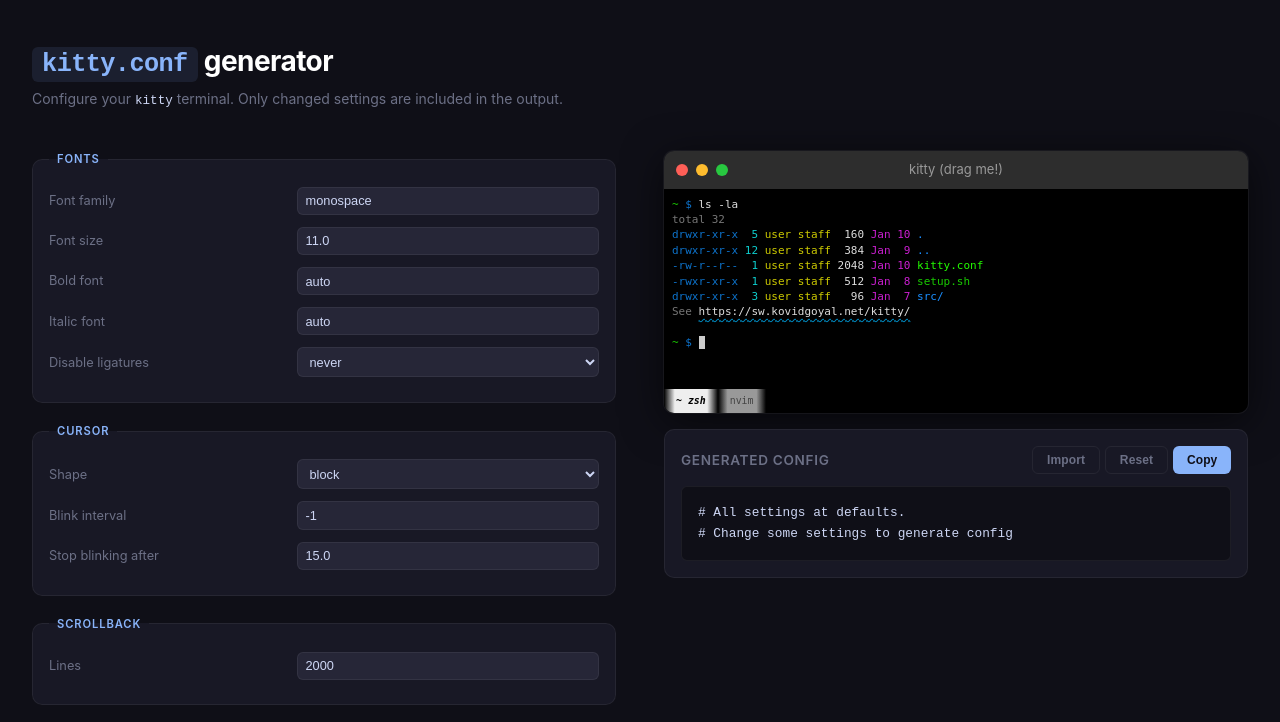
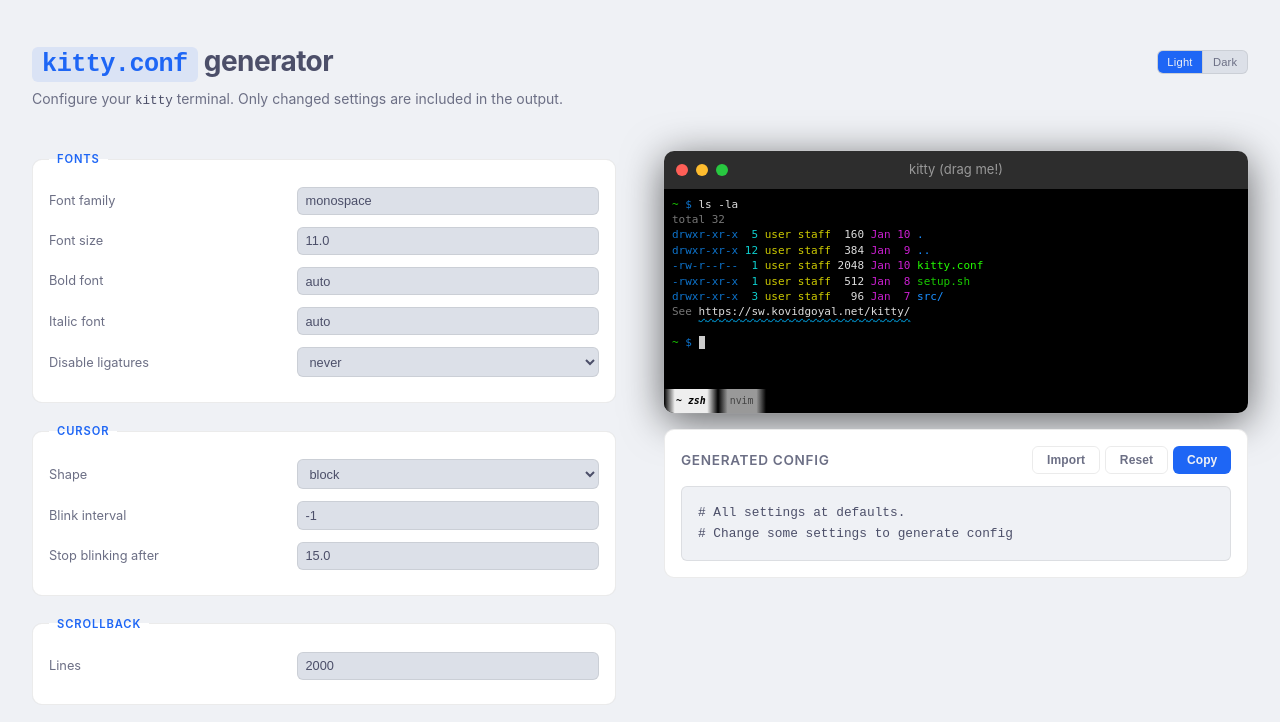
Before and after one commit to balintb/kitty-conf, a website built with Vite: page index.html in a window 1280 px wide. Shown: the top 722 px of the page. Built offline with nearby package versions, Linux system fonts and the light colour scheme.

Commit message:
Light and dark mode

```diff
--- a/src/style.css
+++ b/src/style.css
@@ -14,6 +14,20 @@
   --radius-lg: 10px;
   --mono: "JetBrains Mono", "Fira Code", "Cascadia Code", "SF Mono", monospace;
   --transition: 150ms ease;
+}
+
+[data-theme="light"] {
+  --bg: #eff1f5;
+  --bg-elevated: #ffffff;
+  --bg-surface: #e6e9ef;
+  --bg-input: #dce0e8;
+  --text: #4c4f69;
+  --text-muted: #6c6f85;
+  --text-dim: #9ca0b0;
+  --accent: #1e66f5;
+  --accent-dim: rgba(30, 102, 245, 0.1);
+  --border: rgba(0, 0, 0, 0.08);
+  --border-focus: rgba(30, 102, 245, 0.4);
 }
 
 *,
@@ -44,11 +58,54 @@ header {
   margin-bottom: 2.5rem;
 }
 
+/* Header row */
+.header-row {
+  display: flex;
+  justify-content: space-between;
+  align-items: center;
+}
+
 header h1 {
   font-size: 1.75rem;
   font-weight: 700;
   letter-spacing: -0.02em;
-  color: #fff;
+  color: var(--text);
+}
+
+/* Theme toggle */
+.theme-toggle {
+  display: flex;
+  background: var(--bg-input);
+  border: 1px solid var(--border);
+  border-radius: var(--radius);
+  overflow: hidden;
+}
+
+.theme-btn {
+  background: transparent;
+  color: var(--text-muted);
+  border: none;
+  border-radius: 0;
+  padding: 0.3rem 0.6rem;
+  font-size: 0.7rem;
+  font-weight: 500;
+  cursor: pointer;
+  transition: background var(--transition), color var(--transition);
+  letter-spacing: 0.02em;
+}
+
+.theme-btn:hover {
+  color: var(--text);
+  opacity: 1;
+}
+
+.theme-btn.active {
+  background: var(--accent);
+  color: var(--bg);
+}
+
+.theme-btn + .theme-btn {
+  border-left: 1px solid var(--border);
 }
 
 header h1 code {
@@ -583,8 +640,8 @@ button:active {
 
 .btn-secondary:hover {
   color: var(--text);
-  border-color: rgba(255, 255, 255, 0.12);
-  background: rgba(255, 255, 255, 0.03);
+  border-color: var(--border-focus);
+  background: var(--accent-dim);
   opacity: 1;
 }
 
--- a/src/ui.ts
+++ b/src/ui.ts
@@ -7,6 +7,48 @@ import { parseConfig } from "./parse";
 import { getLocalFonts } from "./fonts";
 
 const inputElements: Map<string, HTMLInputElement | HTMLSelectElement> = new Map();
+
+type Theme = "light" | "dark";
+
+function getSystemTheme(): Theme {
+  return window.matchMedia("(prefers-color-scheme: light)").matches ? "light" : "dark";
+}
+
+function getTheme(): Theme {
+  const stored = localStorage.getItem("theme");
+  if (stored === "light" || stored === "dark") return stored;
+  return getSystemTheme();
+}
+
+function applyTheme(theme: Theme): void {
+  document.documentElement.setAttribute("data-theme", theme);
+  localStorage.setItem("theme", theme);
+}
+
+function buildThemeToggle(): HTMLElement {
+  const wrapper = document.createElement("div");
+  wrapper.className = "theme-toggle";
+
+  const current = getTheme();
+
+  for (const value of ["light", "dark"] as Theme[]) {
+    const btn = document.createElement("button");
+    btn.className = "theme-btn";
+    btn.textContent = value.charAt(0).toUpperCase() + value.slice(1);
+    if (value === current) btn.classList.add("active");
+
+    btn.addEventListener("click", () => {
+      wrapper.querySelector(".theme-btn.active")?.classList.remove("active");
+      btn.classList.add("active");
+      applyTheme(value);
+    });
+
+    wrapper.appendChild(btn);
+  }
+
+  applyTheme(current);
+  return wrapper;
+}
 const colorPickers: Map<string, HTMLInputElement> = new Map();
 
 let fontDatalist: HTMLDataListElement | null = null;
@@ -130,11 +172,21 @@ async function loadFonts(): Promise<void> {
 
 export function render(root: HTMLElement): void {
   const header = document.createElement("header");
+
+  const headerRow = document.createElement("div");
+  headerRow.className = "header-row";
+
   const h1 = document.createElement("h1");
   const code = document.createElement("code");
   code.textContent = "kitty.conf";
   h1.appendChild(code);
   h1.appendChild(document.createTextNode(" generator"));
+
+  const themeToggle = buildThemeToggle();
+  headerRow.appendChild(h1);
+  headerRow.appendChild(themeToggle);
+  header.appendChild(headerRow);
+
   const tagline = document.createElement("p");
   tagline.appendChild(document.createTextNode("Configure your "));
   const kittyCode = document.createElement("code");
@@ -145,7 +197,6 @@ export function render(root: HTMLElement): void {
       " terminal. Only changed settings are included in the output.",
     ),
   );
-  header.appendChild(h1);
   header.appendChild(tagline);
   root.appendChild(header);
 
```
